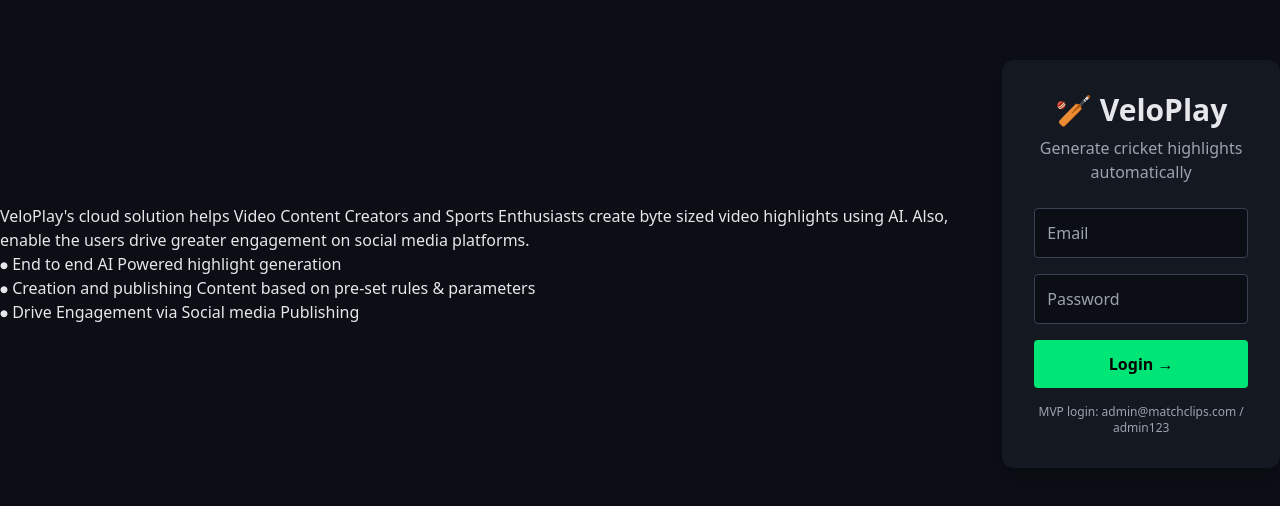
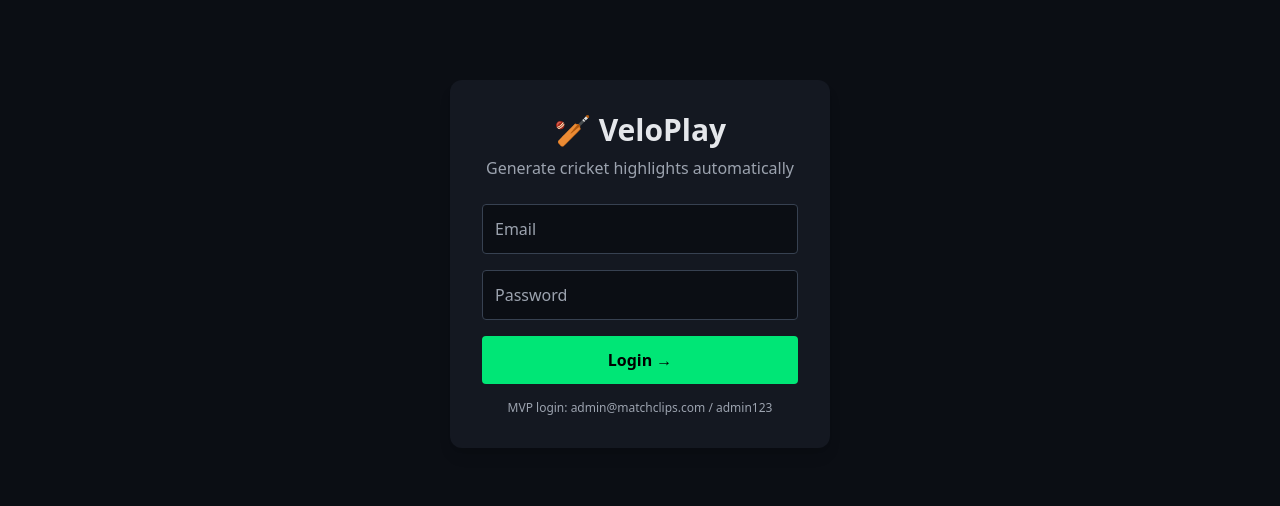
Before and after one commit to veloplaytechlimited-design/CricketHighlightsUI, a React (Vite) app: page / in a window 1280 px wide. Shown: the part 136-642 px from the top of the page. Built offline with nearby package versions, Linux system fonts and the light colour scheme.

Commit message:
changes removed

```diff
--- a/src/pages/Login.jsx
+++ b/src/pages/Login.jsx
@@ -25,16 +25,6 @@
 
   return (
     <div className="min-h-screen flex items-center justify-center">
-      <div>
-
-VeloPlay's cloud solution helps Video Content Creators and Sports Enthusiasts create byte sized video highlights using AI. Also, enable the users drive greater engagement on social media platforms.
-<br></br>
-⦁	End to end AI Powered highlight generation
-<br></br>
-⦁	Creation and publishing Content based on pre-set rules & parameters
-<br></br>
-⦁	Drive Engagement via Social media Publishing
-      </div>
       <div className="bg-card w-[380px] p-8 rounded-xl shadow-lg">
         {/* Logo / Title */}
         <h1 className="text-3xl font-bold text-center mb-2">
```
